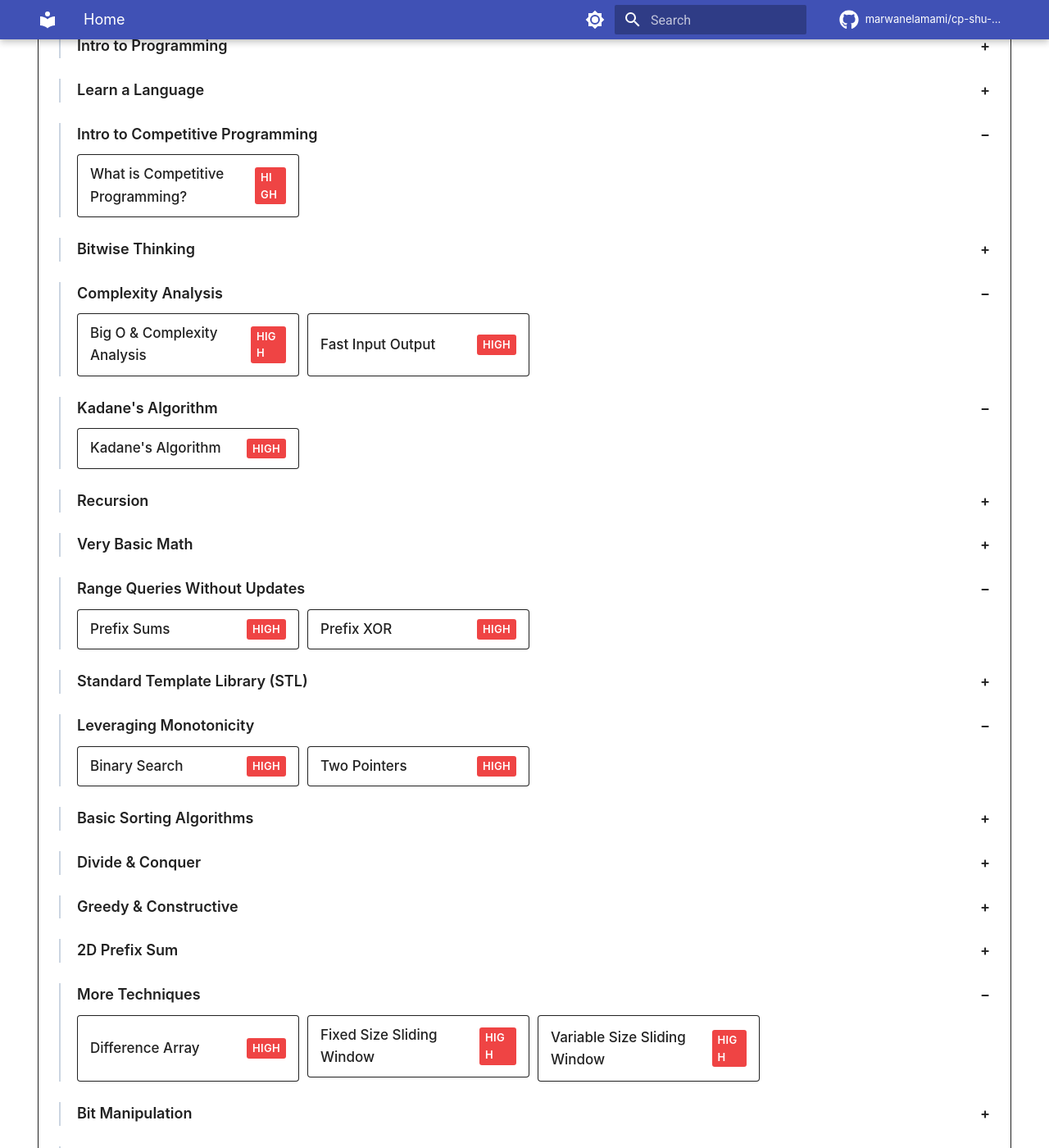
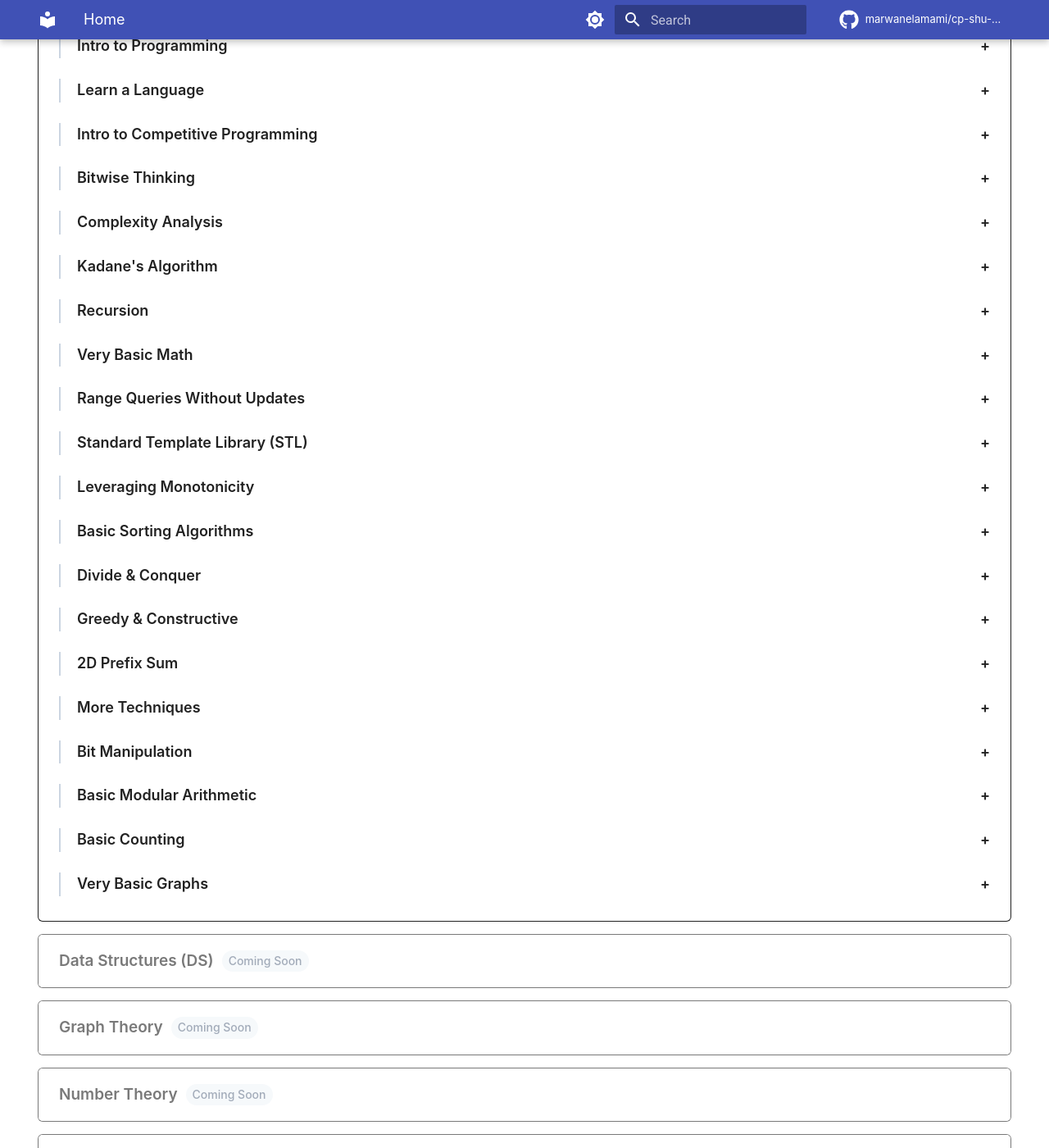
Before and after one commit to marwanelamami/cp-shu-devs, an MkDocs documentation site: the page built from docs/index.md, in a window 1280 px wide and 1400 px high, scrolled down 609 px. Shown: the whole window at 82% size. Built offline with MkDocs 1.6.1 and Material for MkDocs 9.7.7, drawn with Linux system fonts in a browser that asks for light colours; comment, search, counter and statistics services are not loaded.

Commit message:
Collapse all subcategories by default on page load

```diff
--- a/docs/roadmap.html
+++ b/docs/roadmap.html
@@ -308,10 +308,10 @@
       </div>
 
       <!-- Subcategory: Intro to Competitive Programming -->
-      <div class="rm-subcategory open">
+      <div class="rm-subcategory">
         <div class="rm-subcategory-title" onclick="toggleSubcategory(this)">
           <span>Intro to Competitive Programming</span>
-          <span class="rm-sub-toggle">−</span>
+          <span class="rm-sub-toggle">+</span>
         </div>
         <div class="rm-subcategory-content">
           <div class="rm-topics-grid">
@@ -340,10 +340,10 @@
       </div>
 
       <!-- Subcategory: Complexity Analysis -->
-      <div class="rm-subcategory open">
+      <div class="rm-subcategory">
         <div class="rm-subcategory-title" onclick="toggleSubcategory(this)">
           <span>Complexity Analysis</span>
-          <span class="rm-sub-toggle">−</span>
+          <span class="rm-sub-toggle">+</span>
         </div>
         <div class="rm-subcategory-content">
           <div class="rm-topics-grid">
@@ -360,10 +360,10 @@
       </div>
 
       <!-- Subcategory: Kadane's Algorithm -->
-      <div class="rm-subcategory open">
+      <div class="rm-subcategory">
         <div class="rm-subcategory-title" onclick="toggleSubcategory(this)">
           <span>Kadane's Algorithm</span>
-          <span class="rm-sub-toggle">−</span>
+          <span class="rm-sub-toggle">+</span>
         </div>
         <div class="rm-subcategory-content">
           <div class="rm-topics-grid">
@@ -416,10 +416,10 @@
       </div>
 
       <!-- Subcategory: Range Queries Without Updates -->
-      <div class="rm-subcategory open">
+      <div class="rm-subcategory">
         <div class="rm-subcategory-title" onclick="toggleSubcategory(this)">
           <span>Range Queries Without Updates</span>
-          <span class="rm-sub-toggle">−</span>
+          <span class="rm-sub-toggle">+</span>
         </div>
         <div class="rm-subcategory-content">
           <div class="rm-topics-grid">
@@ -492,10 +492,10 @@
       </div>
 
       <!-- Subcategory: Leveraging Monotonicity -->
-      <div class="rm-subcategory open">
+      <div class="rm-subcategory">
         <div class="rm-subcategory-title" onclick="toggleSubcategory(this)">
           <span>Leveraging Monotonicity</span>
-          <span class="rm-sub-toggle">−</span>
+          <span class="rm-sub-toggle">+</span>
         </div>
         <div class="rm-subcategory-content">
           <div class="rm-topics-grid">
@@ -608,10 +608,10 @@
       </div>
 
       <!-- Subcategory: More Techniques -->
-      <div class="rm-subcategory open">
+      <div class="rm-subcategory">
         <div class="rm-subcategory-title" onclick="toggleSubcategory(this)">
           <span>More Techniques</span>
-          <span class="rm-sub-toggle">−</span>
+          <span class="rm-sub-toggle">+</span>
         </div>
         <div class="rm-subcategory-content">
           <div class="rm-topics-grid">
```
